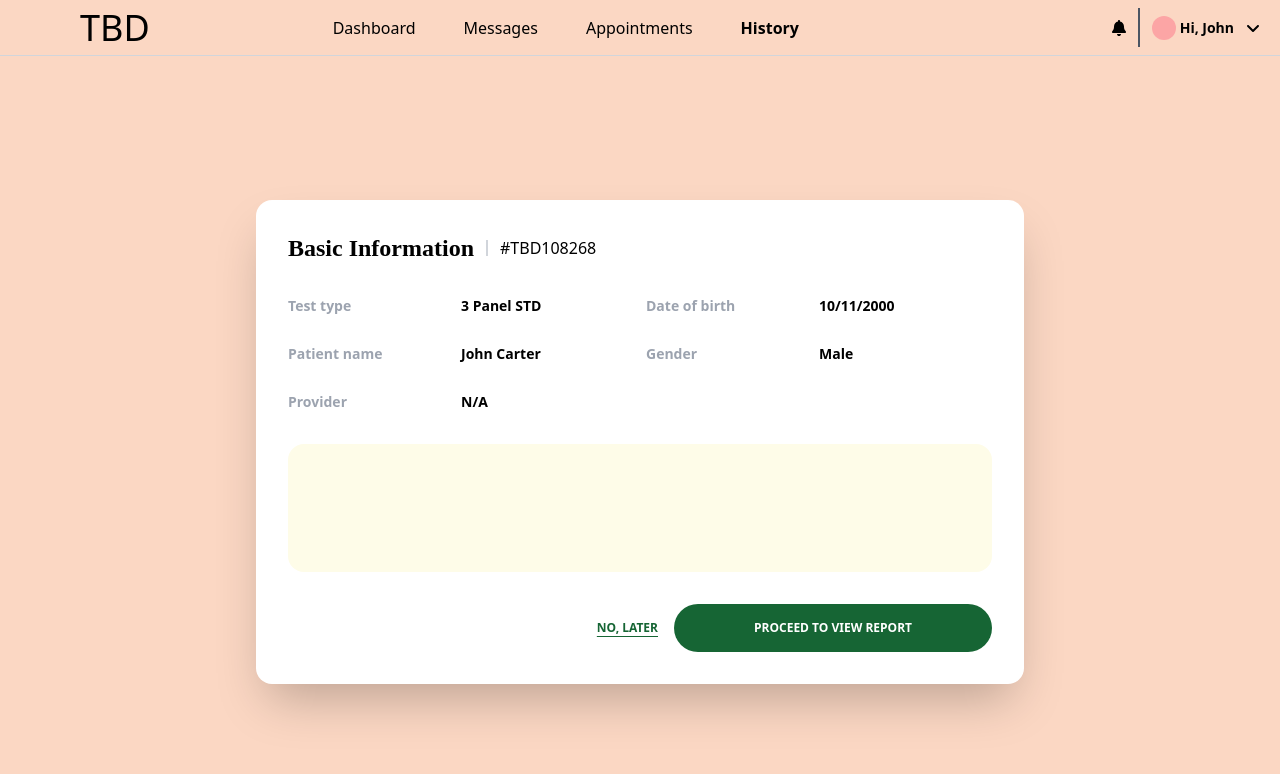
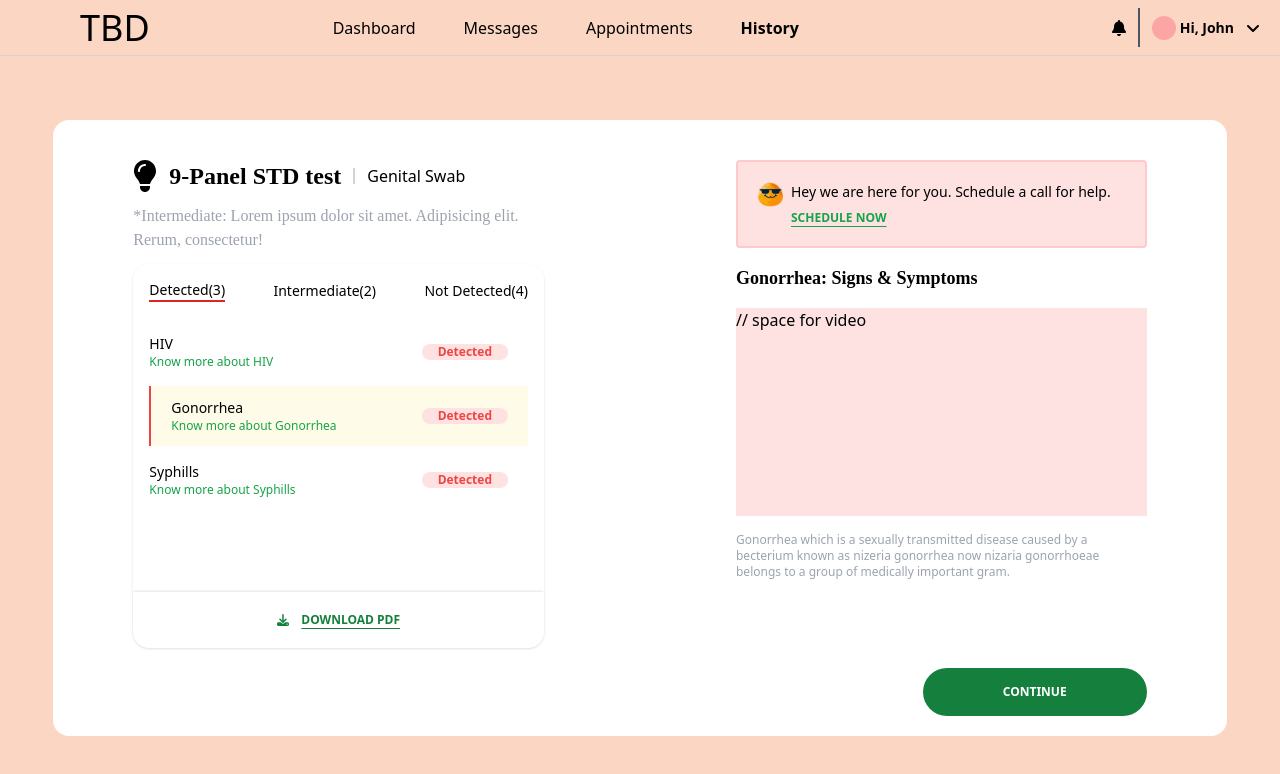
Before and after one commit to Rohit-rew/tbdHealth, a Next.js app: page / in a window 1280 px wide. Shown: the top 774 px of the page. Built offline with nearby package versions, Linux system fonts and the light colour scheme.

Commit message:
report view created

```diff
--- a/components/detailView.tsx
+++ b/components/detailView.tsx
@@ -2,15 +2,15 @@ import React from 'react'
 
 export default function DetailView() {
   return (
-    <div className="w-3/5 bg-white rounded-2xl shadow-2xl p-8 mb-7 flex flex-col justify-between gap-8">
+    <div className="w-3/5 bg-white rounded-2xl shadow-2xl p-8 mb-7 flex flex-col justify-between gap-8 relative overflow-hidden">
 
-        <div className='flex items-center gap-3'>
+        <div className='flex items-center gap-3 z-20'>
             <h2 className="text-2xl font-custom font-bold">Basic Information</h2>
             <div className='h-4 w-0.5 border border-gray-300'></div>
             <p>#TBD108268</p>
         </div>
 
-        <div className="grid grid-cols-2 grid-rows-3 gap-y-7 gap-x-3">
+        <div className="grid grid-cols-2 grid-rows-3 gap-y-7 gap-x-3 z-20">
             <div className="grid grid-cols-2">
                 <p className='text-gray-400 text-sm font-semibold'>Test type</p>
                 <p className='text-black text-sm font-bold'>3 Panel STD</p>
@@ -35,16 +35,26 @@ export default function DetailView() {
 
 
 
-        <div className='w-full rounded-2xl bg-yellow-50 h-32'>
+        <div className='w-full rounded-2xl bg-yellow-50 flex flex-col py-5 px-10 z-20 h-36'>
+            <h2 className='font-custom font-semibold text-sm'>Sample and Report Details</h2>
+
+            <div>
+
+            </div>
+
+
 
         </div>
 
-        <div className="flex self-end gap-4">
+        <div className="flex self-end gap-4 z-20">
 
-          <button className="text-green-800 underline underline-offset-4 text-xs font-bold">NO, LATER</button>
-          <button className="bg-green-800 rounded-full text-white px-20 py-4 text-xs font-semibold">PROCEED TO VIEW REPORT</button>
+          <button className="text-green-700 underline underline-offset-4 text-xs font-bold">NO, LATER</button>
+          <button className="bg-green-700 rounded-full text-white px-20 py-4 text-xs font-semibold">PROCEED TO VIEW REPORT</button>
 
         </div>
+
+        <img src='/globe.png'  className='absolute -left-20 -bottom-20 z-10 rotate-custom opacity-20' width={330} height={330}/>
+
     </div>
   )
 }
--- a/components/notificationView.tsx
+++ b/components/notificationView.tsx
@@ -13,8 +13,8 @@ export default function NotificationView() {
 
         <div className="flex self-center gap-4">
 
-          <button className="text-green-800 underline underline-offset-4 text-xs font-bold">NO, LATER</button>
-          <button className="bg-green-800 rounded-full text-white px-20 py-4 text-xs font-semibold">VIEW DETAILS</button>
+          <button className="text-green-700 underline underline-offset-4 text-xs font-bold">NO, LATER</button>
+          <button className="bg-green-700 rounded-full text-white px-20 py-4 text-xs font-semibold">VIEW DETAILS</button>
 
         </div>
     </div>
--- a/components/reportView.tsx
+++ b/components/reportView.tsx
@@ -0,0 +1,103 @@
+import React from "react";
+
+import { faLightbulb } from "@fortawesome/free-solid-svg-icons";
+import { FontAwesomeIcon } from "@fortawesome/react-fontawesome";
+import { faDownload } from "@fortawesome/free-solid-svg-icons";
+
+export default function ReportView() {
+  return (
+    <div className="bg-white w-11/12 rounded-2xl p-10 px-20 flex flex-col justify-between gap-5 pb-5">
+      <div className="flex h-full gap-48">
+        <div className="w-1/2 h-full flex flex-col gap-3 ">
+          <div className="flex items-center gap-3 z-20">
+            <FontAwesomeIcon icon={faLightbulb} size={"2x"} />
+            <h2 className="text-2xl font-custom font-bold">9-Panel STD test</h2>
+            <div className="h-4 w-0.5 border border-gray-300"></div>
+            <p>Genital Swab</p>
+          </div>
+          <p className="text-gray-400 font-custom">
+            *Intermediate: Lorem ipsum dolor sit amet. Adipisicing elit. Rerum,
+            consectetur!{" "}
+          </p>
+
+          <div className="rounded-2xl shadow flex flex-col justify-between h-96">
+            <div className="w-full h-full p-4  flex flex-col gap-8 ">
+              <div className="flex justify-between text-sm">
+                <button className="border-b-2 border-red-600">Detected(3)</button>
+                <button >Intermediate(2)</button>
+                <button>Not Detected(4)</button>
+              </div>
+
+              <div className="flex flex-col gap-4">
+
+                <div className="flex justify-between items-center pr-5">
+                    <div className="flex flex-col">
+                        <p className="text-sm">HIV</p>
+                        <p className="text-green-600 text-xs ">Know more about HIV</p>
+                    </div>
+                    <p className="text-xs bg-red-100 text-red-500 rounded-full px-4 font-semibold">Detected</p>
+                </div>
+
+
+                <div className="flex justify-between items-center bg-yellow-50 border-l-2 border-red-500 pl-5 py-3 pr-5">
+                    <div className="flex flex-col">
+                        <p className="text-sm">Gonorrhea</p>
+                        <p className="text-green-600 text-xs ">Know more about Gonorrhea</p>
+                    </div>
+                    <p className="text-xs bg-red-100 text-red-500 rounded-full px-4 font-semibold">Detected</p>
+                </div>
+
+
+                <div className="flex justify-between items-center pr-5">
+                    <div className="flex flex-col">
+                        <p className="text-sm">Syphills</p>
+                        <p className="text-green-600 text-xs ">Know more about Syphills</p>
+                    </div>
+                    <p className="text-xs bg-red-100 text-red-500 rounded-full px-4 font-semibold">Detected</p>
+                </div>
+
+
+
+              </div>
+            </div>
+
+            <button className="text-green-700 underline underline-offset-4 text-xs font-bold w-ful rounded-b-2xl p-5 shadow-sm gap-3 flex items-center justify-center shadow-top">
+              <FontAwesomeIcon icon={faDownload} />
+              DOWNLOAD PDF
+            </button>
+          </div>
+        </div>
+
+        <div className="w-1/2 h-full flex flex-col gap-4">
+
+
+            <div className="bg-red-100 p-5 rounded border-2 border-red-200 gap-2 flex">
+
+                <img className="emoji-size" src="./emoji.png" />
+
+                <div className="flex flex-col gap-2">
+                    <p className="text-sm">Hey we are here for you. Schedule a call for help.</p>
+                    <button className="text-green-600 underline underline-offset-4 text-xs font-bold self-start">SCHEDULE NOW</button>
+                </div>
+            </div>
+
+            <h3 className="font-custom font-bold text-lg">Gonorrhea: Signs & Symptoms</h3>
+
+            <div className="w-full h-52 bg-red-100">
+                // space for video
+            </div>
+
+            <p className="text-xs text-gray-400">
+                Gonorrhea which is a sexually transmitted disease caused by a becterium known as nizeria gonorrhea now nizaria gonorrhoeae belongs to a group of medically important gram.
+            </p>
+
+
+        </div>
+      </div>
+
+      <button className="bg-green-700 rounded-full text-white px-20 py-4 text-xs font-semibold self-end">
+        CONTINUE
+      </button>
+    </div>
+  );
+}
--- a/pages/index.tsx
+++ b/pages/index.tsx
@@ -1,18 +1,20 @@
 import Header from "@/components/Header";
 import DetailView from "@/components/detailView";
 import NotificationView from "@/components/notificationView";
+import ReportView from "@/components/reportView";
 
 export default function Home() {
   return (
-    <main className="h-screen overflow-hidden">
+    <main className="h-screen">
 
 
       <Header />
 
-      <div className="w-full h-full  flex items-center justify-center">
-        <DetailView/>
+      <div className="w-screen  flex items-center justify-center h-90per">
+      {/* <NotificationView/> */}
+        {/* <DetailView/> */}
+        <ReportView />
       </div>
-      {/* <NotificationView/> */}
     </main>
 
   )
--- a/styles/globals.css
+++ b/styles/globals.css
@@ -20,3 +20,28 @@ body{
 .font-custom{
   font-family: 'Times New Roman', Times, serif;
 }
+
+.rotate-custom{
+  transform: rotate(0.20turn);
+
+}
+
+.shadow-custom{
+  box-shadow: .5px .5px 5px 0px rgba(0, 0, 0, 0.137);
+}
+
+
+.shadow-top{
+  box-shadow: .0px -1.5px 3px -1px rgba(0, 0, 0, 0.144) ;
+}
+
+.emoji-size{
+  height: 25px;
+  width: 25px;
+}
+
+
+
+.h-90per{
+  height: calc(100% - 56px)
+}
```
Also changed, not shown: public/emoji.png (added), public/globe.png (added).
